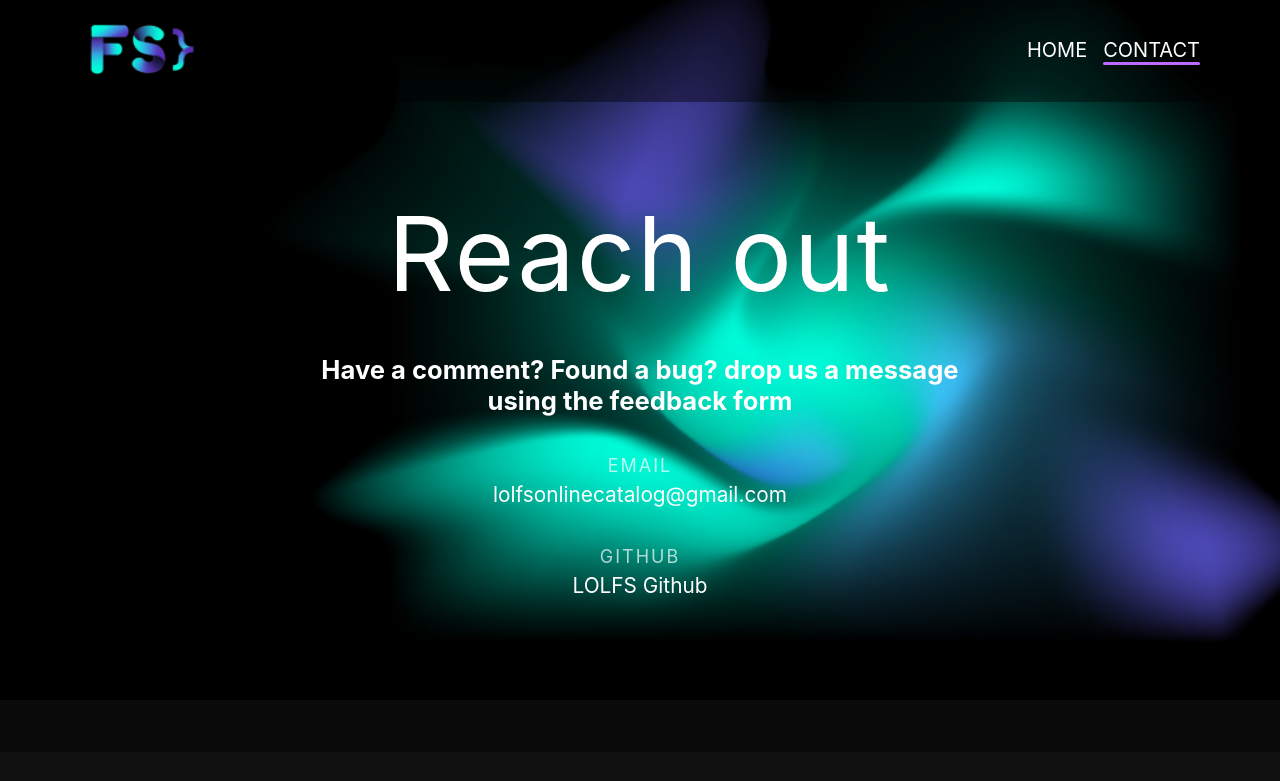
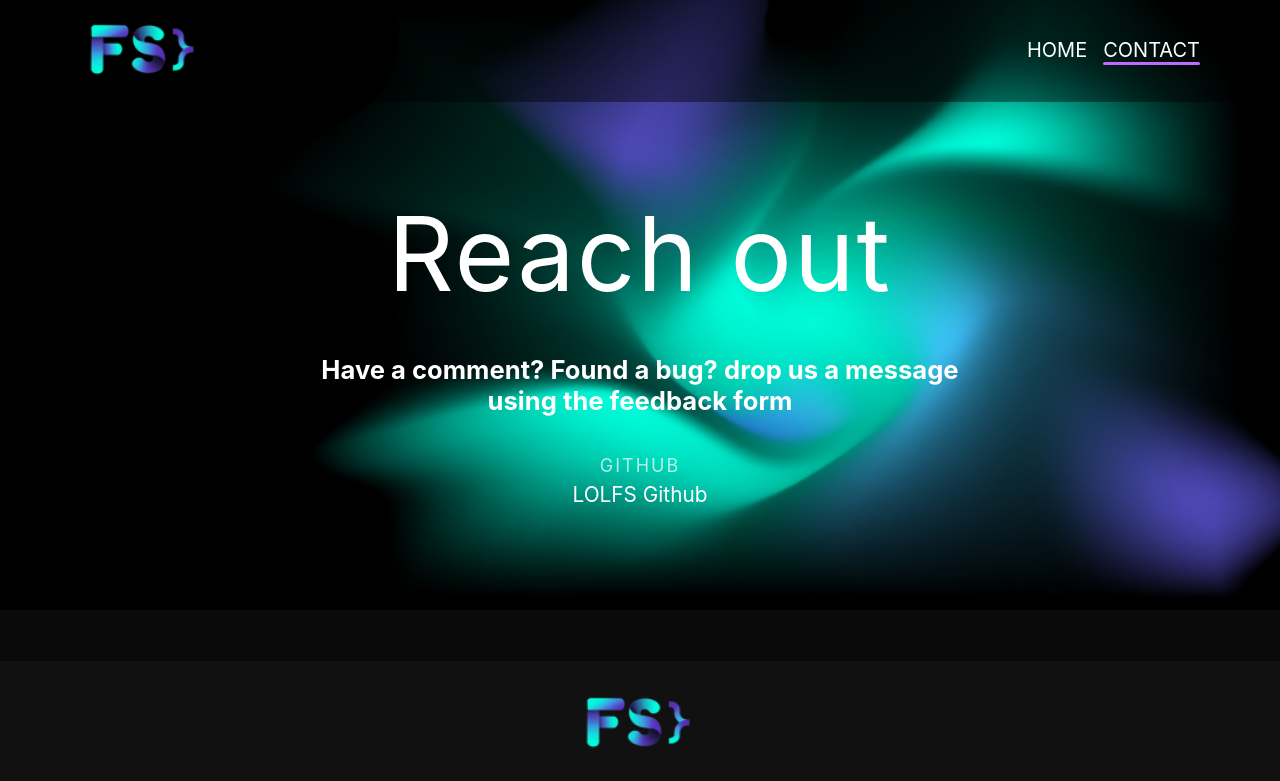
Before and after one commit to jakewilliami/lolfs, a React (Vite) app: page /#/contact in a window 1280 px wide. Shown: the top 781 px of the page. Built offline with nearby package versions, Linux system fonts and the light colour scheme.

Commit message:
moved json to public folder

```diff
--- a/src/components/Preview.jsx
+++ b/src/components/Preview.jsx
@@ -1,6 +1,6 @@
 import React, { useEffect, useState } from 'react';
 import { Link } from 'react-router-dom';
-import lolfsItem from '/api/lolfs.json';
+import lolfsItem from '/public/api/lolfs.json';
 import { MdMoneyOff, MdAttachMoney } from "react-icons/md";
 import { IoIosArrowForward, IoIosArrowBack } from "react-icons/io";
 import ScrollTop from './ScrollTop';
--- a/src/pages/Contact.jsx
+++ b/src/pages/Contact.jsx
@@ -8,10 +8,6 @@ const Contact = () => {
             <div className='contact-details--cont'>
                 <h1>Reach out</h1>
                 <h2>Have a comment? Found a bug? drop us a message using the feedback form</h2>
-                <div className='contact-details'>
-                    <h3>Email</h3>
-                    <p><a href="mailto:lolfsonlinecatalog@gmail.com">lolfsonlinecatalog@gmail.com</a></p>
-                </div>
                 <div className='contact-details'>
                     <h3>Github</h3>
                     <p><a href='https://github.com/TomJHKR/lolfs.git' target='blank'>LOLFS Github</a></p>
--- a/src/pages/SinglePage.jsx
+++ b/src/pages/SinglePage.jsx
@@ -1,6 +1,6 @@
 import React from 'react';
 import { useParams, useNavigate } from 'react-router-dom';
-import lolfsItem from '/api/lolfs.json';
+import lolfsItem from '/public/api/lolfs.json';
 // icons
 import { MdMoneyOff, MdAttachMoney } from "react-icons/md";
 import { HiOutlineBadgeCheck } from "react-icons/hi";
--- a/src/routes/Links.jsx
+++ b/src/routes/Links.jsx
@@ -4,7 +4,7 @@ import {Routes, Route} from 'react-router-dom';
 import Home from '../pages/Home';
 import SinglePage from '../pages/SinglePage';
 import Contact from '../pages/Contact';
-import lolfsItem from '/api/lolfs.json';
+import lolfsItem from '/public/api/lolfs.json';
 
 const Links = () => {
   return (
```
Also changed, not shown: public/api/lolfs.json (renamed from api/lolfs.json).
